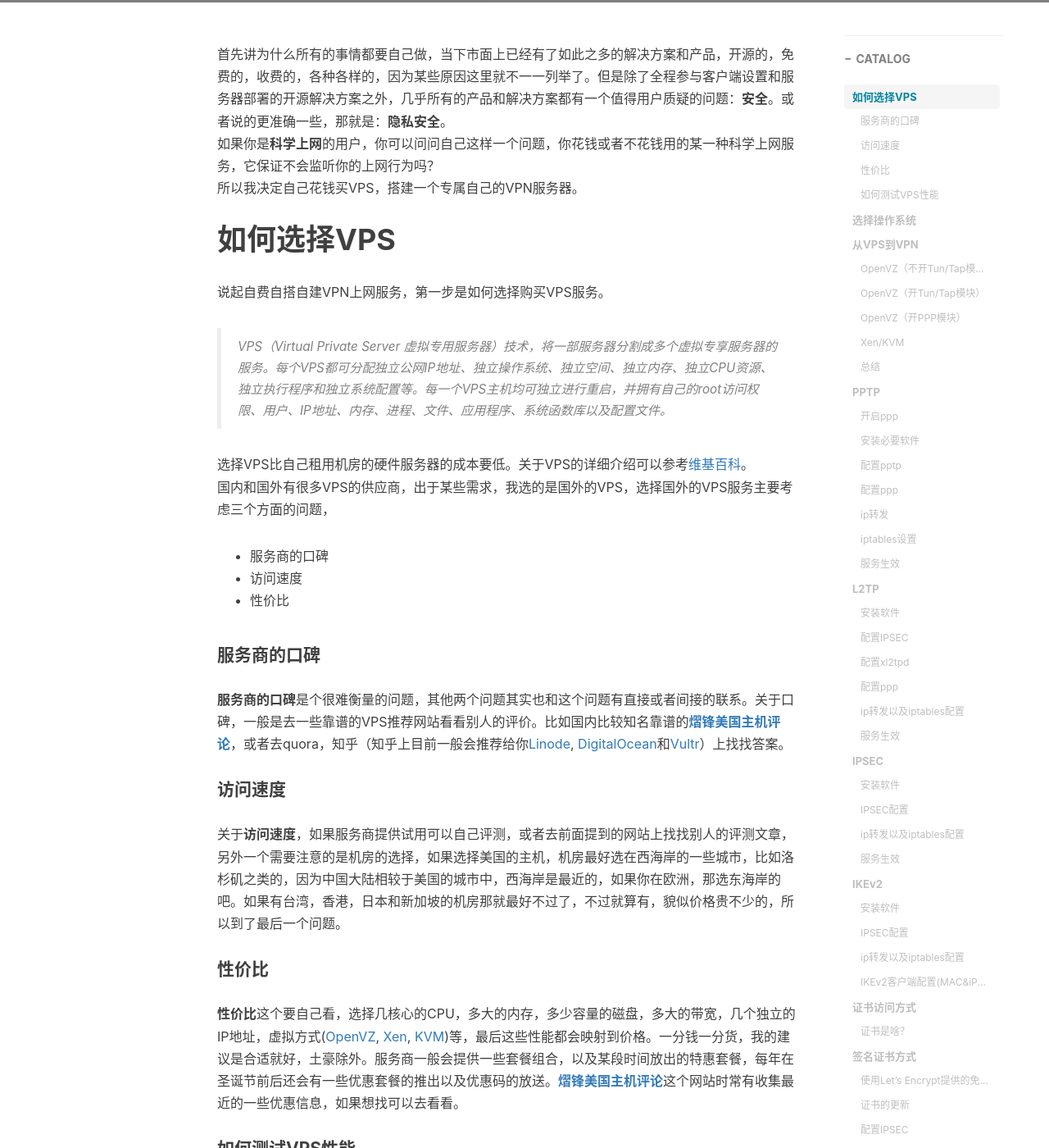
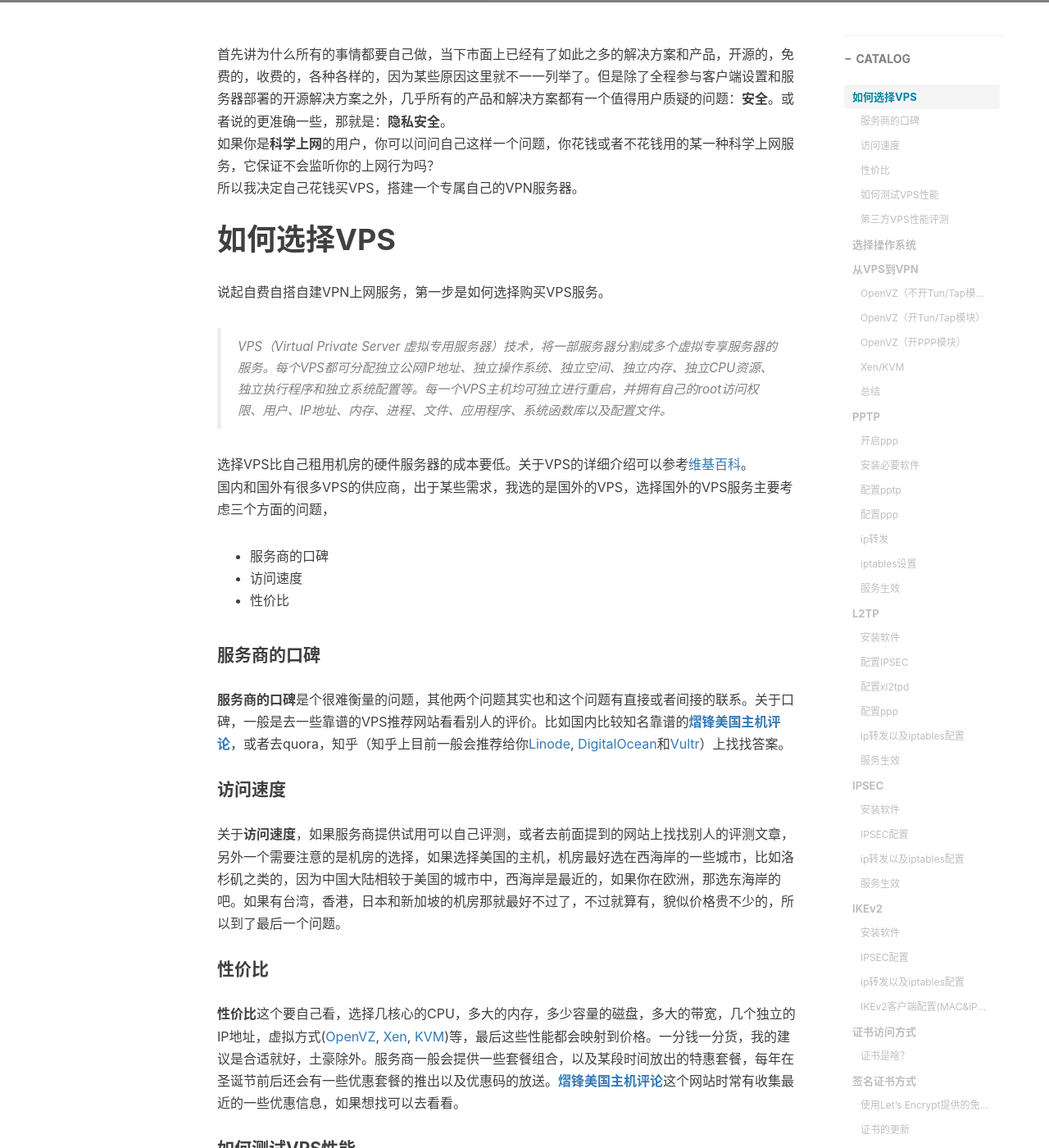
Before and after one commit to figofuture/figofuture.github.io, a Jekyll site: the page built from _posts/2016-05-04-cook-your-own-vpn.markdown, in a window 1280 px wide and 1400 px high, scrolled down 706 px. Shown: the whole window at 82% size. Built offline with Jekyll 4.4.1, drawn with Linux system fonts in a browser that asks for light colours; nearby versions of some CDN libraries; comment, search, counter and statistics services are not loaded; some of the changed text lies outside the part shown.

Commit message:
update vps benchmark resources

```diff
--- a/_posts/2016-05-04-cook-your-own-vpn.markdown
+++ b/_posts/2016-05-04-cook-your-own-vpn.markdown
@@ -49,6 +49,11 @@
 * [vpsbench](https://github.com/mgutz/vpsbench)
 * [Freevps](https://freevps.us/downloads/bench.sh)
 * [一键测试脚本bench.sh](https://teddysun.com/444.html)
+
+#### 第三方VPS性能评测
+第三方评测服务及网站资源
+
+* [VPS Benchmarks](http://www.vpsbenchmarks.com)
 
 # 选择操作系统
 再来是主机操作系统的选择，一般廉价的VPS都只提供Linux操作系统，我目前只有购买过安装Linux的VPS主机，所以想看Windows的可以就此打住了。就算是Linux操作系统，也只有提供某几个发行版的选择，[Ubuntu](http://www.ubuntu.com/global), [CentOS](https://www.centos.org), [Debian](https://www.debian.org/), [Arch Linux](https://www.archlinux.org/)是常客。对于Linux操作系统，我个人除了[Gentoo](https://gentoo.org/)和[LFS](http://linuxfromscratch.org/)以外，基本上不太常用其他的发行版。而支持Gentoo的VPS供应商(**Linode**)非常少，LFS几乎就没有了，至少还没有找到过。我购买的第一个VPS主机服务是[**Chicago VPS**](https://www.chicagovps.net)提供的年付12美刀基于Gentoo 64位的VPS,当时购买只是因为廉价和Gentoo，但是配置超烂，而且速度狂慢无比，所以在上面也没有做什么东西，基本上是为了以前给公司的一个创新项目做demo用了一下，后来废弃掉再也没有使用了。
```
